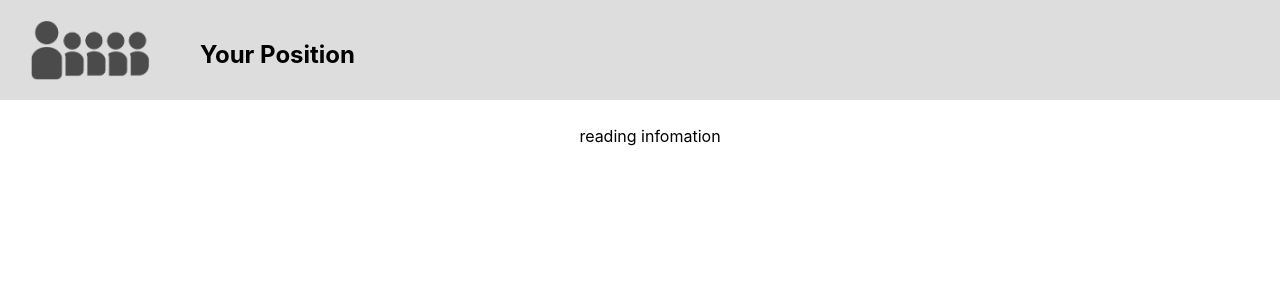
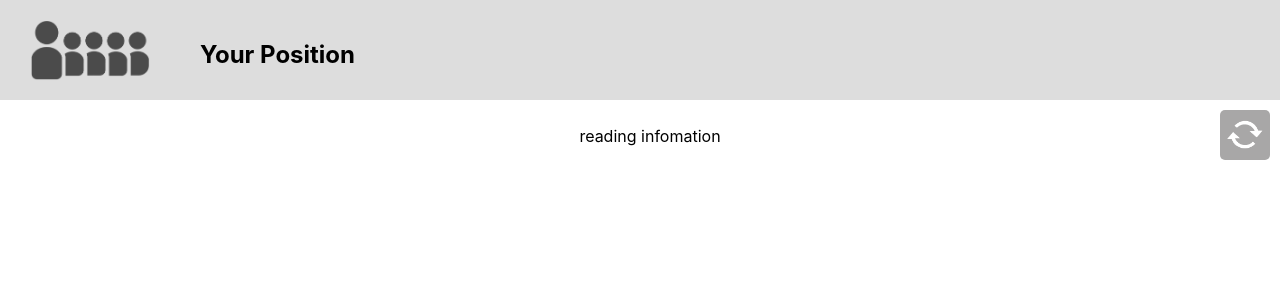
Before and after one commit to Seo-4d696b75/DBWebApp, a React (Create React App) app: page /#/app/wait in a window 1280 px wide. Shown: the top 300 px of the page. Built offline with nearby package versions, Linux system fonts and the light colour scheme; no server answers.

Commit message:
[update] wait
add a button updating status of waiting

```diff
--- a/src/components/Common.css
+++ b/src/components/Common.css
@@ -115,6 +115,29 @@
   font-size: 1em;
 }
 
+.Button.join{
+  margin: 20px;
+  width: 100px;
+  height: 40px;
+  font-size: 1em;
+}
+
+.Button.sync{
+  background-color: rgb(168, 167, 167);
+  width: 50px;
+  height: 50px;
+  padding: 5px;
+  position: absolute;
+  top: 10px;
+  right: 10px;
+  border-radius: 5px;
+}
+
+
+.Button.sync:hover{
+	background-color: gray;
+}
+
 .Table.position{
   table-layout: auto;
   margin: auto;
--- a/src/components/Enqueue.js
+++ b/src/components/Enqueue.js
@@ -77,7 +77,7 @@ class Enqueue extends React.Component {
                     value={this.state.user_name}
                     onChange={this.onUserNameChanged.bind(this)}/>
                   </div>
-                  <button onClick={this.onJoin.bind(this)}>JOIN</button>
+                  <button className="Button join" onClick={this.onJoin.bind(this)}>JOIN</button>
                 </div>
             ) : (
               <p>reading queue infomation</p>
--- a/src/components/Wait.js
+++ b/src/components/Wait.js
@@ -1,6 +1,7 @@
 import React from 'react';
 import logo from '../img/queue_sample.png';
 import party from '../img/party_parrot.gif';
+import sync from '../img/sync.png';
 import './Common.css';
 import axios from 'axios';
 import {withRouter} from 'react-router';
@@ -17,11 +18,16 @@ class Wait extends React.Component {
   }
 
   componentDidMount(){
-    console.log('query', this.props.query);
+    this.updateStatus();
+  }
+
+  updateStatus(){
+
     const query = {
       id: this.props.query.id,
       index: this.props.query.index,
     }
+    console.log("update status",query);
     axios.get('http://133.242.50.211/api/wait', {params: query}).then( res => {
       if ( res.data['status'] === 'OK' ){
         this.setState({
@@ -43,7 +49,24 @@ class Wait extends React.Component {
   }
 
   cancel(){
+    if ( !this.state.queue ) return;
 
+    console.log('cancel');
+    const query = {
+      id: this.state.queue.id,
+      index: this.state.position.index,
+    }
+    axios.get('http://133.242.50.211/api/cancel', {params: query}).then( res => {
+      if ( res.data['status'] === 'OK' ){
+        alert(`Success to cancel.\nQueue: ${this.state.queue.name}\nYour Name: ${this.state.position.name}`);
+        this.props.history.push("/");
+
+      }else {
+        alert(`Fail to cencel.\nQueue:${this.state.queue.name}`);
+      }
+    }).catch( err => {
+        console.log('cancel', err);
+    })
   }
 
   render() {
@@ -60,6 +83,7 @@ class Wait extends React.Component {
         </div>
         <div className="Main-frame">
           <div className="Scroll-container">
+            <img className="Button sync" src={sync} alt="update status" onClick={this.updateStatus.bind(this)}></img>
             {this.state.status === 'success' ? (
                 <div>
 
```
Also changed, not shown: src/img/sync.png (added).
